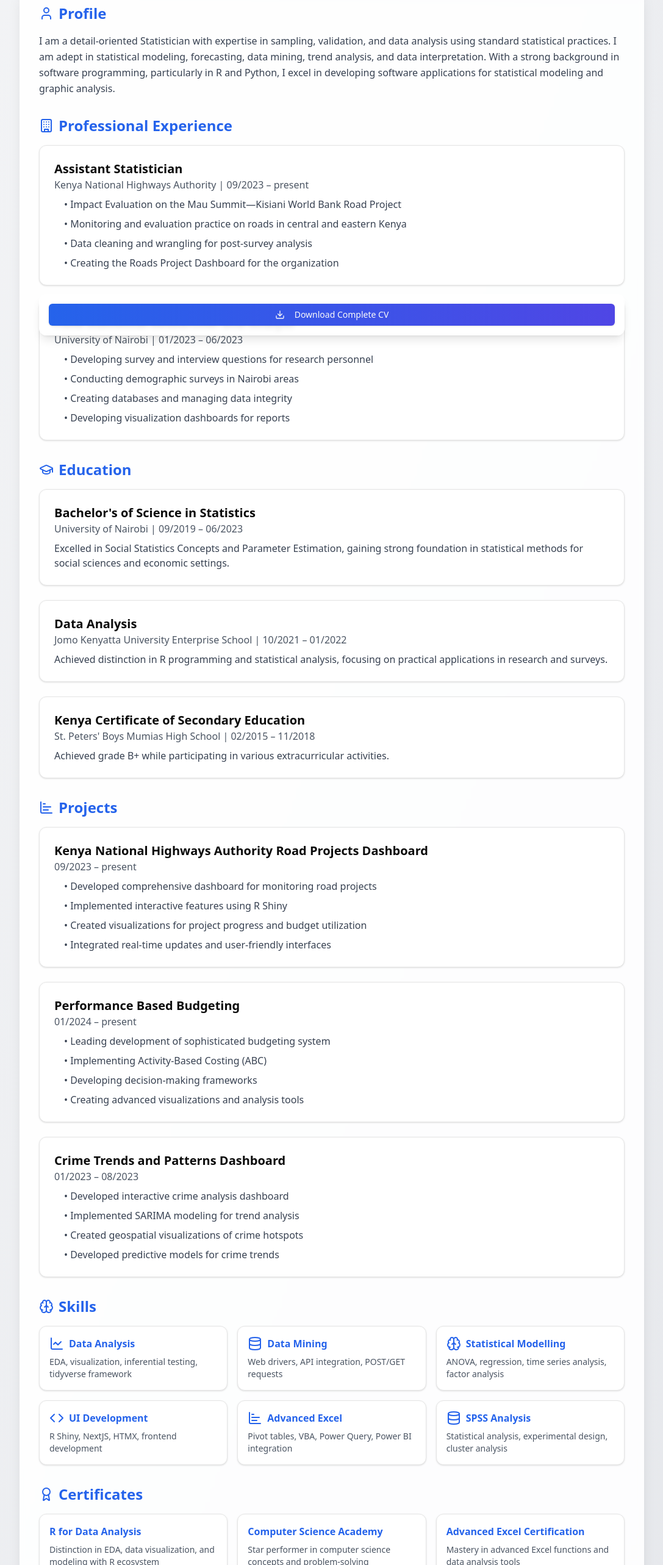
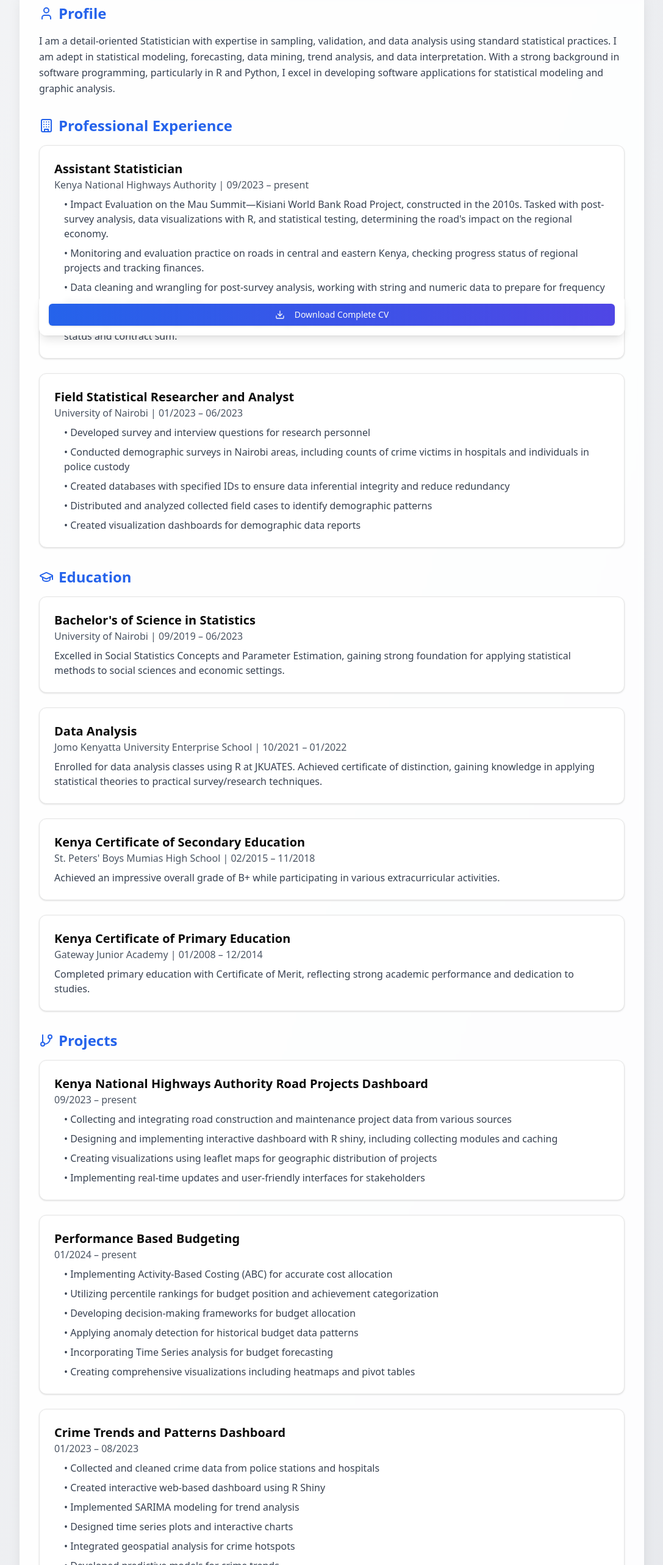
Before and after one commit to kidMax25/my-portfolio, a Next.js app: page /resume in a window 1280 px wide. Shown: the part 234-2800 px from the top of the page at 61% size, without its empty margins (96-1183 px from the left). Built offline with nearby package versions, Linux system fonts and the light colour scheme.

Commit message:
Single Quotes Error Changes

```diff
--- a/components/CV.tsx
+++ b/components/CV.tsx
@@ -1,6 +1,6 @@
-'use client'
+"use client";
 
-import { motion } from 'framer-motion'
+import { motion } from "framer-motion";
 import {
   Download,
   ChartBar,
@@ -17,23 +17,26 @@ import {
   Phone,
   Mail,
   MapPin,
-  Heart
-} from 'lucide-react'
-import { Button } from '@/components/ui/button'
-import { Card } from '@/components/ui/card'
+  Heart,
+  BarChart,
+  GitBranch,
+  Terminal,
+} from "lucide-react";
+import { Button } from "@/components/ui/button";
+import { Card } from "@/components/ui/card";
 
 export default function CV() {
   const fadeIn = {
     initial: { opacity: 0, y: 20 },
     animate: { opacity: 1, y: 0 },
-    transition: { duration: 0.6 }
-  }
+    transition: { duration: 0.6 },
+  };
 
   const sectionFade = (delay) => ({
     initial: { opacity: 0, y: 20 },
     animate: { opacity: 1, y: 0 },
-    transition: { duration: 0.6, delay }
-  })
+    transition: { duration: 0.6, delay },
+  });
 
   return (
     <motion.div
@@ -68,7 +71,13 @@ export default function CV() {
             <User className="h-6 w-6" /> Profile
           </h2>
           <p className="text-gray-700 leading-relaxed">
-            I am a detail-oriented Statistician with expertise in sampling, validation, and data analysis using standard statistical practices. I am adept in statistical modeling, forecasting, data mining, trend analysis, and data interpretation. With a strong background in software programming, particularly in R and Python, I excel in developing software applications for statistical modeling and graphic analysis.
+            I am a detail-oriented Statistician with expertise in sampling,
+            validation, and data analysis using standard statistical practices.
+            I am adept in statistical modeling, forecasting, data mining, trend
+            analysis, and data interpretation. With a strong background in
+            software programming, particularly in R and Python, I excel in
+            developing software applications for statistical modeling and
+            graphic analysis.
           </p>
         </motion.section>
 
@@ -80,23 +89,62 @@ export default function CV() {
 
           <Card className="p-6 mb-6 hover:shadow-lg transition-shadow">
             <h3 className="text-xl font-semibold">Assistant Statistician</h3>
-            <p className="text-gray-600 mb-2">Kenya National Highways Authority | 09/2023 – present</p>
+            <p className="text-gray-600 mb-2">
+              Kenya National Highways Authority | 09/2023 &ndash; present
+            </p>
             <ul className="space-y-2 text-gray-700 ml-4">
-              <li>• Impact Evaluation on the Mau Summit—Kisiani World Bank Road Project</li>
-              <li>• Monitoring and evaluation practice on roads in central and eastern Kenya</li>
-              <li>• Data cleaning and wrangling for post-survey analysis</li>
-              <li>• Creating the Roads Project Dashboard for the organization</li>
+              <li>
+                • Impact Evaluation on the Mau Summit&mdash;Kisiani World Bank
+                Road Project, constructed in the 2010s. Tasked with post-survey
+                analysis, data visualizations with R, and statistical testing,
+                determining the road&apos;s impact on the regional economy.
+              </li>
+              <li>
+                • Monitoring and evaluation practice on roads in central and
+                eastern Kenya, checking progress status of regional projects and
+                tracking finances.
+              </li>
+              <li>
+                • Data cleaning and wrangling for post-survey analysis, working
+                with string and numeric data to prepare for frequency
+                distributions and text analysis.
+              </li>
+              <li>
+                • Creating the Roads Project Dashboard reporting key metrics
+                such as total km laid, cost per km, start date, progress status
+                and contract sum.
+              </li>
             </ul>
           </Card>
 
-          <Card className="p-6 hover:shadow-lg transition-shadow">
-            <h3 className="text-xl font-semibold">Field Statistical Researcher and Analyst</h3>
-            <p className="text-gray-600 mb-2">University of Nairobi | 01/2023 – 06/2023</p>
+          <Card className="p-6 mb-6 hover:shadow-lg transition-shadow">
+            <h3 className="text-xl font-semibold">
+              Field Statistical Researcher and Analyst
+            </h3>
+            <p className="text-gray-600 mb-2">
+              University of Nairobi | 01/2023 &ndash; 06/2023
+            </p>
             <ul className="space-y-2 text-gray-700 ml-4">
-              <li>• Developing survey and interview questions for research personnel</li>
-              <li>• Conducting demographic surveys in Nairobi areas</li>
-              <li>• Creating databases and managing data integrity</li>
-              <li>• Developing visualization dashboards for reports</li>
+              <li>
+                • Developed survey and interview questions for research
+                personnel
+              </li>
+              <li>
+                • Conducted demographic surveys in Nairobi areas, including
+                counts of crime victims in hospitals and individuals in police
+                custody
+              </li>
+              <li>
+                • Created databases with specified IDs to ensure data
+                inferential integrity and reduce redundancy
+              </li>
+              <li>
+                • Distributed and analyzed collected field cases to identify
+                demographic patterns
+              </li>
+              <li>
+                • Created visualization dashboards for demographic data reports
+              </li>
             </ul>
           </Card>
         </motion.section>
@@ -108,59 +156,134 @@ export default function CV() {
           </h2>
 
           <Card className="p-6 mb-6 hover:shadow-lg transition-shadow">
-            <h3 className="text-xl font-semibold">Bachelor's of Science in Statistics</h3>
-            <p className="text-gray-600 mb-2">University of Nairobi | 09/2019 – 06/2023</p>
-            <p className="text-gray-700">Excelled in Social Statistics Concepts and Parameter Estimation, gaining strong foundation in statistical methods for social sciences and economic settings.</p>
+            <h3 className="text-xl font-semibold">
+              Bachelor&apos;s of Science in Statistics
+            </h3>
+            <p className="text-gray-600 mb-2">
+              University of Nairobi | 09/2019 &ndash; 06/2023
+            </p>
+            <p className="text-gray-700">
+              Excelled in Social Statistics Concepts and Parameter Estimation,
+              gaining strong foundation for applying statistical methods to
+              social sciences and economic settings.
+            </p>
           </Card>
 
           <Card className="p-6 mb-6 hover:shadow-lg transition-shadow">
             <h3 className="text-xl font-semibold">Data Analysis</h3>
-            <p className="text-gray-600 mb-2">Jomo Kenyatta University Enterprise School | 10/2021 – 01/2022</p>
-            <p className="text-gray-700">Achieved distinction in R programming and statistical analysis, focusing on practical applications in research and surveys.</p>
+            <p className="text-gray-600 mb-2">
+              Jomo Kenyatta University Enterprise School | 10/2021 &ndash;
+              01/2022
+            </p>
+            <p className="text-gray-700">
+              Enrolled for data analysis classes using R at JKUATES. Achieved
+              certificate of distinction, gaining knowledge in applying
+              statistical theories to practical survey/research techniques.
+            </p>
           </Card>
 
           <Card className="p-6 mb-6 hover:shadow-lg transition-shadow">
-            <h3 className="text-xl font-semibold">Kenya Certificate of Secondary Education</h3>
-            <p className="text-gray-600 mb-2">St. Peters' Boys Mumias High School | 02/2015 – 11/2018</p>
-            <p className="text-gray-700">Achieved grade B+ while participating in various extracurricular activities.</p>
+            <h3 className="text-xl font-semibold">
+              Kenya Certificate of Secondary Education
+            </h3>
+            <p className="text-gray-600 mb-2">
+              St. Peters&apos; Boys Mumias High School | 02/2015 &ndash; 11/2018
+            </p>
+            <p className="text-gray-700">
+              Achieved an impressive overall grade of B+ while participating in
+              various extracurricular activities.
+            </p>
+          </Card>
+
+          <Card className="p-6 hover:shadow-lg transition-shadow">
+            <h3 className="text-xl font-semibold">
+              Kenya Certificate of Primary Education
+            </h3>
+            <p className="text-gray-600 mb-2">
+              Gateway Junior Academy | 01/2008 &ndash; 12/2014
+            </p>
+            <p className="text-gray-700">
+              Completed primary education with Certificate of Merit, reflecting
+              strong academic performance and dedication to studies.
+            </p>
           </Card>
         </motion.section>
 
         {/* Projects */}
         <motion.section {...sectionFade(0.4)} className="mb-8">
           <h2 className="text-2xl font-bold mb-4 text-blue-600 flex items-center gap-2">
-            <ChartBar className="h-6 w-6" /> Projects
+            <GitBranch className="h-6 w-6" /> Projects
           </h2>
 
           <Card className="p-6 mb-6 hover:shadow-lg transition-shadow">
-            <h3 className="text-xl font-semibold">Kenya National Highways Authority Road Projects Dashboard</h3>
-            <p className="text-gray-600 mb-2">09/2023 – present</p>
+            <h3 className="text-xl font-semibold">
+              Kenya National Highways Authority Road Projects Dashboard
+            </h3>
+            <p className="text-gray-600 mb-2">09/2023 &ndash; present</p>
             <ul className="space-y-2 text-gray-700 ml-4">
-              <li>• Developed comprehensive dashboard for monitoring road projects</li>
-              <li>• Implemented interactive features using R Shiny</li>
-              <li>• Created visualizations for project progress and budget utilization</li>
-              <li>• Integrated real-time updates and user-friendly interfaces</li>
+              <li>
+                • Collecting and integrating road construction and maintenance
+                project data from various sources
+              </li>
+              <li>
+                • Designing and implementing interactive dashboard with R shiny,
+                including collecting modules and caching
+              </li>
+              <li>
+                • Creating visualizations using leaflet maps for geographic
+                distribution of projects
+              </li>
+              <li>
+                • Implementing real-time updates and user-friendly interfaces
+                for stakeholders
+              </li>
             </ul>
           </Card>
 
           <Card className="p-6 mb-6 hover:shadow-lg transition-shadow">
-            <h3 className="text-xl font-semibold">Performance Based Budgeting</h3>
-            <p className="text-gray-600 mb-2">01/2024 – present</p>
+            <h3 className="text-xl font-semibold">
+              Performance Based Budgeting
+            </h3>
+            <p className="text-gray-600 mb-2">01/2024 &ndash; present</p>
             <ul className="space-y-2 text-gray-700 ml-4">
-              <li>• Leading development of sophisticated budgeting system</li>
-              <li>• Implementing Activity-Based Costing (ABC)</li>
-              <li>• Developing decision-making frameworks</li>
-              <li>• Creating advanced visualizations and analysis tools</li>
+              <li>
+                • Implementing Activity-Based Costing (ABC) for accurate cost
+                allocation
+              </li>
+              <li>
+                • Utilizing percentile rankings for budget position and
+                achievement categorization
+              </li>
+              <li>
+                • Developing decision-making frameworks for budget allocation
+              </li>
+              <li>
+                • Applying anomaly detection for historical budget data patterns
+              </li>
+              <li>
+                • Incorporating Time Series analysis for budget forecasting
+              </li>
+              <li>
+                • Creating comprehensive visualizations including heatmaps and
+                pivot tables
+              </li>
             </ul>
           </Card>
 
           <Card className="p-6 hover:shadow-lg transition-shadow">
-            <h3 className="text-xl font-semibold">Crime Trends and Patterns Dashboard</h3>
-            <p className="text-gray-600 mb-2">01/2023 – 08/2023</p>
+            <h3 className="text-xl font-semibold">
+              Crime Trends and Patterns Dashboard
+            </h3>
+            <p className="text-gray-600 mb-2">01/2023 &ndash; 08/2023</p>
             <ul className="space-y-2 text-gray-700 ml-4">
-              <li>• Developed interactive crime analysis dashboard</li>
+              <li>
+                • Collected and cleaned crime data from police stations and
+                hospitals
+              </li>
+              <li>• Created interactive web-based dashboard using R Shiny</li>
               <li>• Implemented SARIMA modeling for trend analysis</li>
-              <li>• Created geospatial visualizations of crime hotspots</li>
+              <li>• Designed time series plots and interactive charts</li>
+              <li>• Integrated geospatial analysis for crime hotspots</li>
               <li>• Developed predictive models for crime trends</li>
             </ul>
           </Card>
@@ -169,49 +292,75 @@ export default function CV() {
         {/* Skills */}
         <motion.section {...sectionFade(0.5)} className="mb-8">
           <h2 className="text-2xl font-bold mb-4 text-blue-600 flex items-center gap-2">
-            <Brain className="h-6 w-6" /> Skills
+            <Terminal className="h-6 w-6" /> Skills
           </h2>
           <div className="grid grid-cols-1 md:grid-cols-2 lg:grid-cols-3 gap-4">
-            {[
-              {
-                icon: <LineChart />,
-                name: "Data Analysis",
-                desc: "EDA, visualization, inferential testing, tidyverse framework"
-              },
-              {
-                icon: <Database />,
-                name: "Data Mining",
-                desc: "Web drivers, API integration, POST/GET requests"
-              },
-              {
-                icon: <Brain />,
-                name: "Statistical Modelling",
-                desc: "ANOVA, regression, time series analysis, factor analysis"
-              },
-              {
-                icon: <Code />,
-                name: "UI Development",
-                desc: "R Shiny, NextJS, HTMX, frontend development"
-              },
-              {
-                icon: <ChartBar />,
-                name: "Advanced Excel",
-                desc: "Pivot tables, VBA, Power Query, Power BI integration"
-              },
-              {
-                icon: <Database />,
-                name: "SPSS Analysis",
-                desc: "Statistical analysis, experimental design, cluster analysis"
-              }
-            ].map((skill, index) => (
-              <Card key={index} className="p-4 hover:shadow-lg transition-shadow">
-                <div className="flex items-center gap-2 text-blue-600 mb-2">
-                  {skill.icon}
-                  <h3 className="font-semibold">{skill.name}</h3>
-                </div>
-                <p className="text-sm text-gray-600">{skill.desc}</p>
-              </Card>
-            ))}
+            <Card className="p-4 hover:shadow-lg transition-shadow">
+              <div className="flex items-center gap-2 text-blue-600 mb-2">
+                <BarChart className="h-5 w-5" />
+                <h3 className="font-semibold">Data Analysis</h3>
+              </div>
+              <p className="text-sm text-gray-600">
+                Highly knowledgeable in EDA, visualization, inferential testing,
+                and data wrangling using tidyverse framework for SQL.
+              </p>
+            </Card>
+
+            <Card className="p-4 hover:shadow-lg transition-shadow">
+              <div className="flex items-center gap-2 text-blue-600 mb-2">
+                <Database className="h-5 w-5" />
+                <h3 className="font-semibold">Data Mining</h3>
+              </div>
+              <p className="text-sm text-gray-600">
+                Experience with web drivers, POST/GET requests, and API
+                configuration for data mining and integration.
+              </p>
+            </Card>
+
+            <Card className="p-4 hover:shadow-lg transition-shadow">
+              <div className="flex items-center gap-2 text-blue-600 mb-2">
+                <Brain className="h-5 w-5" />
+                <h3 className="font-semibold">Statistical Modelling</h3>
+              </div>
+              <p className="text-sm text-gray-600">
+                Strong foundation in statistical modeling through academic and
+                practical experience, specialized in software applications for
+                modeling and graphic analysis.
+              </p>
+            </Card>
+
+            <Card className="p-4 hover:shadow-lg transition-shadow">
+              <div className="flex items-center gap-2 text-blue-600 mb-2">
+                <Code className="h-5 w-5" />
+                <h3 className="font-semibold">UI Development</h3>
+              </div>
+              <p className="text-sm text-gray-600">
+                Proficient with Shiny for R, Ambiorix, HTMX, and NextJS for
+                modern web development and dashboard creation.
+              </p>
+            </Card>
+
+            <Card className="p-4 hover:shadow-lg transition-shadow">
+              <div className="flex items-center gap-2 text-blue-600 mb-2">
+                <ChartBar className="h-5 w-5" />
+                <h3 className="font-semibold">Advanced Excel</h3>
+              </div>
+              <p className="text-sm text-gray-600">
+                Expert in nested functions, pivot tables, Power Query, VBA
+                programming, macro development, and Power BI integration.
+              </p>
+            </Card>
+
+            <Card className="p-4 hover:shadow-lg transition-shadow">
+              <div className="flex items-center gap-2 text-blue-600 mb-2">
+                <LineChart className="h-5 w-5" />
+                <h3 className="font-semibold">SPSS Analysis</h3>
+              </div>
+              <p className="text-sm text-gray-600">
+                Five years experience in ANOVA, factor analysis, cluster
+                analysis, and advanced statistical methods for research design.
+              </p>
+            </Card>
           </div>
         </motion.section>
 
@@ -222,22 +371,75 @@ export default function CV() {
           </h2>
           <div className="grid grid-cols-1 md:grid-cols-3 gap-4">
             <Card className="p-4 hover:shadow-lg transition-shadow">
-              <h3 className="font-semibold text-blue-600">R for Data Analysis</h3>
-              <p className="text-sm text-gray-600 mt-2">Distinction in EDA, data visualization, and modeling with R ecosystem</p>
+              <h3 className="font-semibold text-blue-600">
+                R for Data Analysis
+              </h3>
+              <p className="text-sm text-gray-600 mt-2">
+                Distinction in EDA libraries, data visualization with ggplot2,
+                interactive plots with high charter and Plotly. Advanced
+                knowledge in parsnip and tidy models{" "}
+              </p>
             </Card>
+
             <Card className="p-4 hover:shadow-lg transition-shadow">
-              <h3 className="font-semibold text-blue-600">Computer Science Academy</h3>
-              <p className="text-sm text-gray-600 mt-2">Star performer in computer science concepts and problem-solving</p>
+              <h3 className="font-semibold text-blue-600">
+                Computer Science Academy
+              </h3>
+              <p className="text-sm text-gray-600 mt-2">
+                Star certificate awarded for outstanding performance in computer
+                science competition at Moi Girls High School, demonstrating
+                strong fundamentals and problem-solving skills.
+              </p>
             </Card>
+
             <Card className="p-4 hover:shadow-lg transition-shadow">
-              <h3 className="font-semibold text-blue-600">Advanced Excel Certification</h3>
-              <p className="text-sm text-gray-600 mt-2">Mastery in advanced Excel functions and data analysis tools</p>
+              <h3 className="font-semibold text-blue-600">
+                Advanced Excel Certification
+              </h3>
+              <p className="text-sm text-gray-600 mt-2">
+                Completed at Datanova training camp, UoN. Mastered advanced
+                Excel functions, data analysis tools, visualization techniques,
+                complex formulas, pivot tables, and VBA applications.
+              </p>
+            </Card>
+          </div>
+        </motion.section>
+
+        {/* Languages */}
+        <motion.section {...sectionFade(0.7)} className="mb-8">
+          <h2 className="text-2xl font-bold mb-4 text-blue-600 flex items-center gap-2">
+            <Terminal className="h-6 w-6" /> Languages
+          </h2>
+          <div className="grid grid-cols-1 md:grid-cols-2 gap-4">
+            <Card className="p-4 hover:shadow-lg transition-shadow">
+              <h3 className="font-semibold text-blue-600">English</h3>
+              <div className="flex gap-1 mt-2">
+                {[1, 2, 3, 4].map((i) => (
+                  <div
+                    key={i}
+                    className="w-4 h-4 rounded-full bg-blue-600"
+                  ></div>
+                ))}
+                <div className="w-4 h-4 rounded-full bg-gray-200"></div>
+              </div>
+            </Card>
+
+            <Card className="p-4 hover:shadow-lg transition-shadow">
+              <h3 className="font-semibold text-blue-600">Kiswahili</h3>
+              <div className="flex gap-1 mt-2">
+                {[1, 2, 3, 4, 5].map((i) => (
+                  <div
+                    key={i}
+                    className="w-4 h-4 rounded-full bg-blue-600"
+                  ></div>
+                ))}
+              </div>
             </Card>
           </div>
         </motion.section>
 
         {/* Interests */}
-        <motion.section {...sectionFade(0.7)} className="mb-8">
+        <motion.section {...sectionFade(0.8)} className="mb-8">
           <h2 className="text-2xl font-bold mb-4 text-blue-600 flex items-center gap-2">
             <Heart className="h-6 w-6" /> Interests
           </h2>
@@ -245,20 +447,24 @@ export default function CV() {
             <Card className="p-4 hover:shadow-lg transition-shadow">
               <div className="flex items-center gap-2">
                 <Music className="h-5 w-5 text-blue-600" />
-                <p className="text-gray-700">Music Producer and Sound Designer/Mixer by profession</p>
+                <p className="text-gray-700">
+                  Music Producer and Sound Designer/Mixer by profession
+                </p>
               </div>
             </Card>
             <Card className="p-4 hover:shadow-lg transition-shadow">
               <div className="flex items-center gap-2">
                 <Trophy className="h-5 w-5 text-blue-600" />
-                <p className="text-gray-700">Rugby Enthusiast, both as a player and pitch-side technician</p>
+                <p className="text-gray-700">
+                  Rugby Enthusiast, both as a player and pitch-side technician
+                </p>
               </div>
             </Card>
           </div>
         </motion.section>
 
         {/* References */}
-        <motion.section {...sectionFade(0.8)} className="mb-8">
+        <motion.section {...sectionFade(0.9)} className="mb-8">
           <h2 className="text-2xl font-bold mb-4 text-blue-600 flex items-center gap-2">
             <User className="h-6 w-6" /> References
           </h2>
@@ -279,12 +485,12 @@ export default function CV() {
         {/* Download Button */}
         <motion.div
           className="sticky bottom-4 bg-white/90 backdrop-blur-sm p-4 rounded-xl shadow-lg"
-          initial={{ opacity: 0, y: 20}}
+          initial={{ opacity: 0, y: 20 }}
           animate={{ opacity: 1, y: 0 }}
-          transition={{ delay: 0.9 }}
+          transition={{ delay: 1.0 }}
         >
           <Button
-            onClick={() => window.open('/resume.pdf', '_blank')}
+            onClick={() => window.open("/resume.pdf", "_blank")}
             className="w-full bg-gradient-to-r from-blue-600 to-indigo-600 hover:from-blue-700 hover:to-indigo-700 transition-all duration-300"
           >
             <Download className="mr-2 h-4 w-4" /> Download Complete CV
@@ -292,5 +498,5 @@ export default function CV() {
         </motion.div>
       </div>
     </motion.div>
-  )
+  );
 }
--- a/components/Projects.tsx
+++ b/components/Projects.tsx
@@ -3,6 +3,7 @@
 import React, { useState, useEffect } from 'react';
 import { motion } from 'framer-motion';
 import { ExternalLink, GitlabIcon as GitHub, ChevronLeft, ChevronRight } from 'lucide-react';
+import Image from 'next/image';
 
 interface Project {
   title: string;
```
